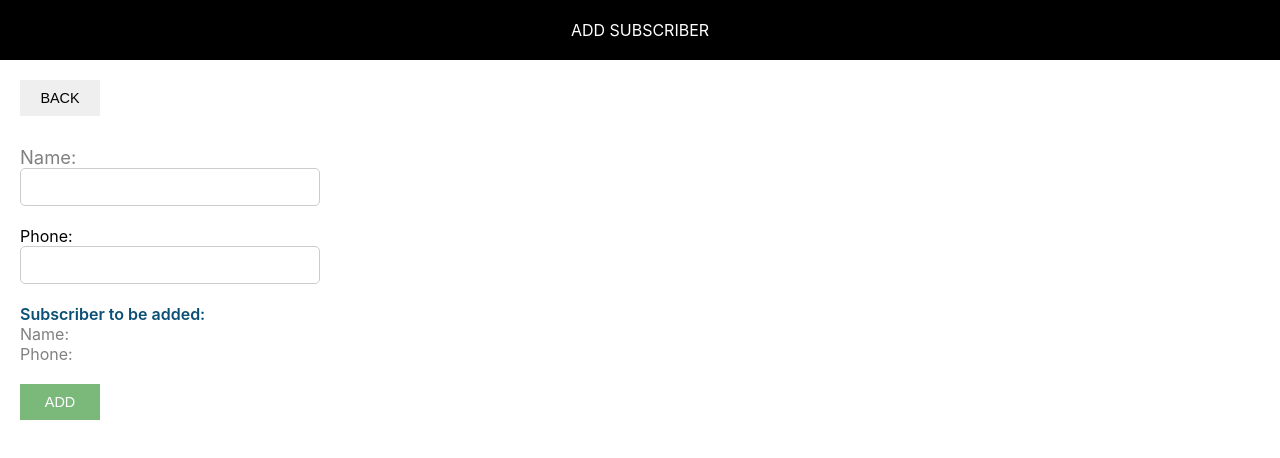
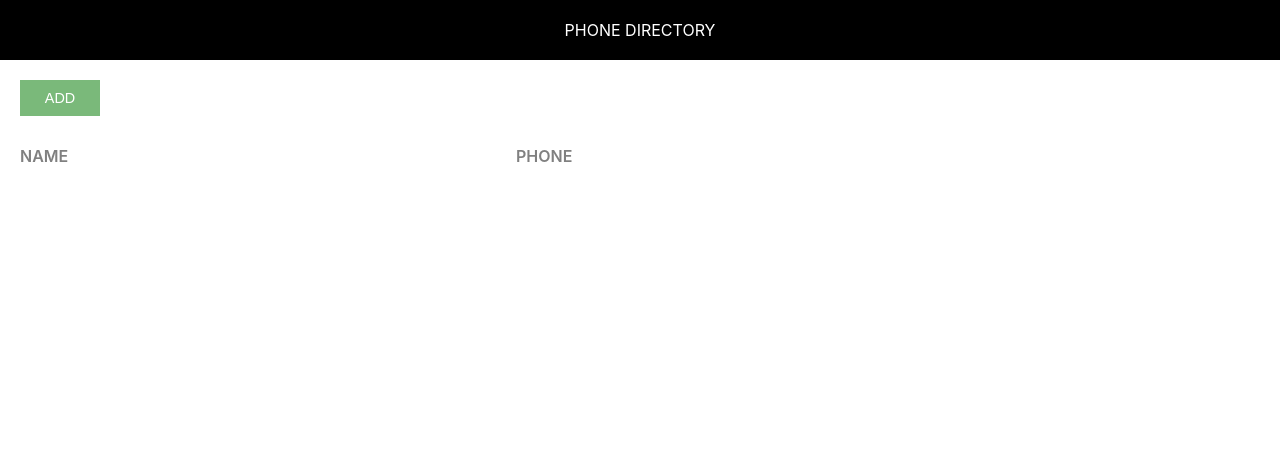
Before and after one commit to divyankvijayvergiya/phone_directory, a React (Create React App) app: page / in a window 1280 px wide. Shown: the top 458 px of the page. Built offline with nearby package versions, Linux system fonts and the light colour scheme.

Commit message:
Added state in 'Add Subscriber'

```diff
--- a/src/AddSubscriber.js
+++ b/src/AddSubscriber.js
@@ -3,7 +3,23 @@
 import "./AddSubscriber.css";
 
 class AddSubscriber extends Component{
+    constructor(){
+        super();
+        this.state = {
+            id: 0,
+            name: "",
+            phone:""
+        }
+    }
+
+    inputChangeHandler = (e) =>{
+        const state = this.state;
+        state[e.target.name] = e.target.value;
+        this.setState(state);
+        console.log(this.state)
+    }
     render(){
+        const {name, phone} = this.state;
        return(
             <div>
                 <Header heading="Add Subscriber"/>
@@ -11,13 +27,13 @@
                     <button className="custom-btn">Back</button>
                     <form className="subscriber-form">
                         <label htmlFor="name" className="label-control">Name: </label><br/>
-                        <input id="name" type="text" className="input-control" name ="name"/><br/><br/>
+                        <input id="name" type="text" className="input-control" name ="name" onChange={this.inputChangeHandler}/><br/><br/>
                         <label htmlFor="phone" className="label-controller">Phone: </label><br/>
-                        <input id="phone" type="text" className="input-control" name ="phone"/><br/><br/>
+                        <input id="phone" type="text" className="input-control" name ="phone" onChange={this.inputChangeHandler}/><br/><br/>
                         <div className="subscriber-info-container">
                             <span className="subscriber-to-add-heading"> Subscriber to be added: </span><br/>
-                            <span className="subscriber-info">Name: </span><br/>
-                            <span className="subscriber-info">Phone: </span>
+                            <span className="subscriber-info">Name: {name}</span><br/>
+                            <span className="subscriber-info">Phone: {phone}</span>
                         </div>
                         <button type="submit" className="custom-btn add-btn">Add</button>
                     </form>
--- a/src/App.js
+++ b/src/App.js
@@ -3,21 +3,26 @@
 import "./App.css";
 
 class App extends Component {
-
+  constructor(){
+    super();
+    this.state={
+      subscriberListToShow: []
+    }
+  }
 
   render() {
-    let subscribers = [
-      {
-        id: 1,
-        name: "Shilpa",
-        phone:"0000000000"
-      },
-      {
-        id: 2,
-        name: "Srishti",
-        phone:"0000000000"
-      }
-  ];
+  //   let subscribers = [
+  //     {
+  //       id: 1,
+  //       name: "Shilpa",
+  //       phone:"0000000000"
+  //     },
+  //     {
+  //       id: 2,
+  //       name: "Srishti",
+  //       phone:"0000000000"
+  //     }
+  // ];
     return (
       <div>
 
@@ -30,7 +35,7 @@
             <span className="grid-item phone-heading">Phone</span>
           </div>
           {
-            subscribers.map(sub=>{
+            this.state.subscriberListToShow.map(sub=>{
               return  <div key={sub.id} className="grid-container">
               <span className="grid-item">{sub.name}</span>
               <span className="grid-item">{sub.phone}</span>
--- a/src/index.js
+++ b/src/index.js
@@ -8,7 +8,7 @@
 
 ReactDOM.render(
   <React.StrictMode>
-    <AddSubscriber />
+    <App/>
   </React.StrictMode>,
   document.getElementById('root')
 );
```
Also changed, not shown: 1 other file (tests, documents, lock files or other folders).
